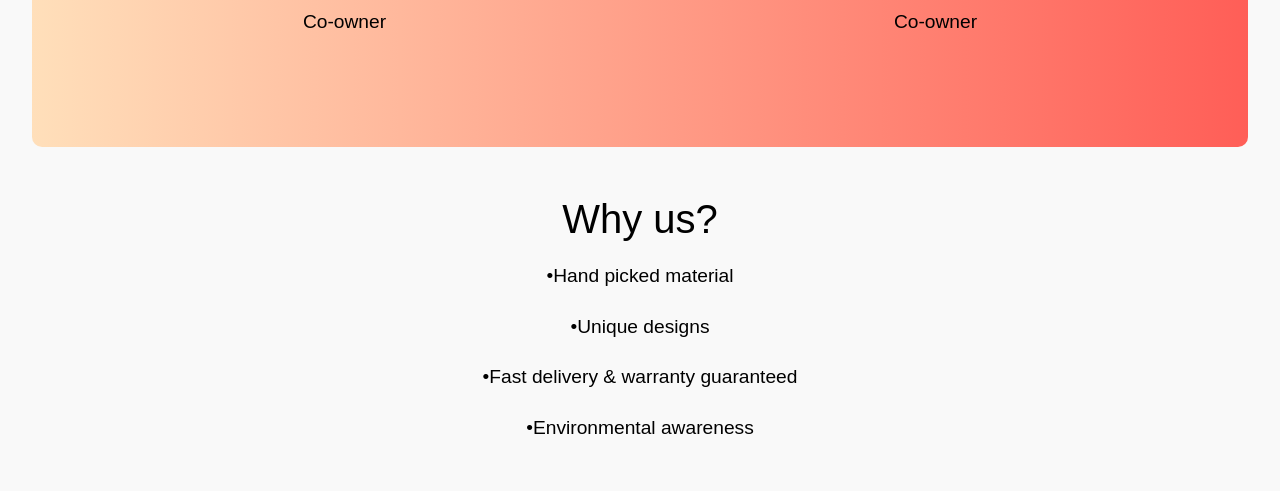
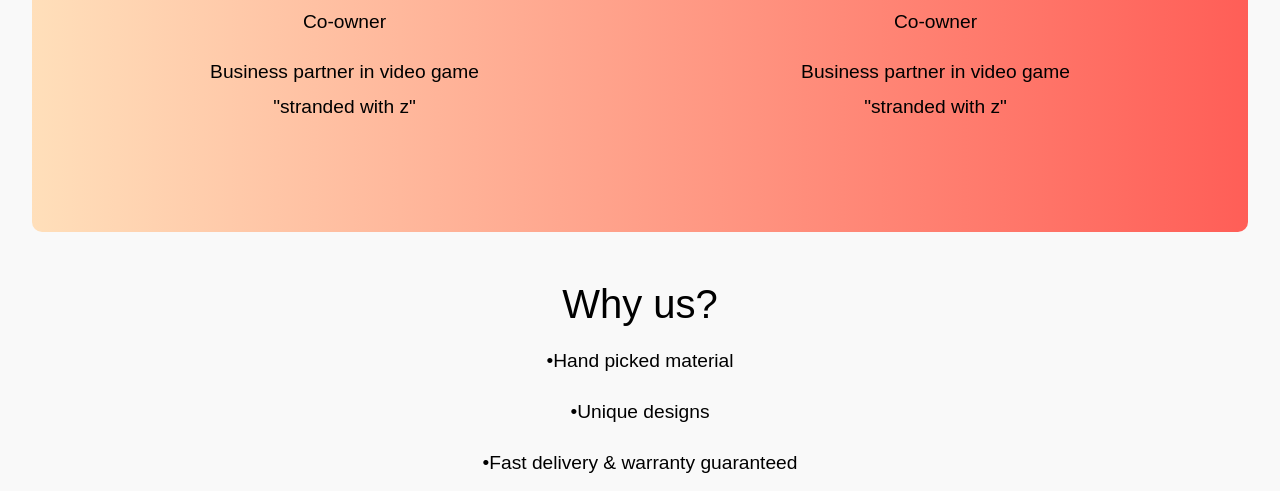
Before and after one commit to B4CKDOO9/Floatopia, a website: page Floatopiaaa/src/about.html in a window 1280 px wide. Shown: the part 1936-2427 px from the top of the page. Drawn offline with nearby package versions, Linux system fonts and the light colour scheme; a web font is replaced by a local one.

Commit message:
GRAND FINALE
dodao mrvicu opisa na nama u about.html

```diff
--- a/Floatopiaaa/src/about.html
+++ b/Floatopiaaa/src/about.html
@@ -44,11 +44,13 @@
                     <img src="./pictures/Owners/Smolec.png" alt="Filip Smolec">
                     <h4>Filip Smolec</h4>
                     <p>Co-owner</p>
+                    <p>Business partner in video game "stranded with z"</p>
                 </div>
                 <div class="col-4">
                     <img src="./pictures/Owners/Rigo.png" alt="Lukas Rigo">
                     <h4>Lukas Rigo</h4>
                     <p>Co-owner</p>
+                    <p>Business partner in video game "stranded with z"</p>
                 </div>
             </div>
         </section>
```
